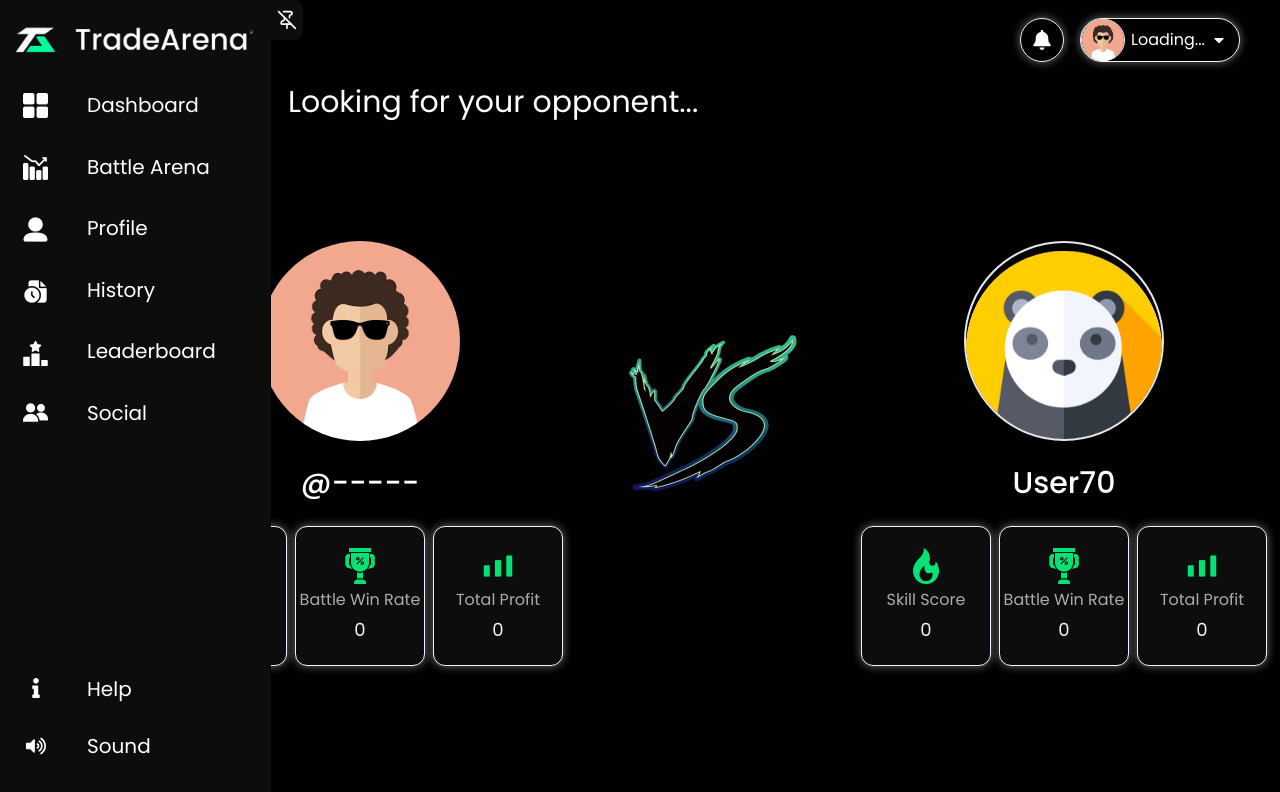
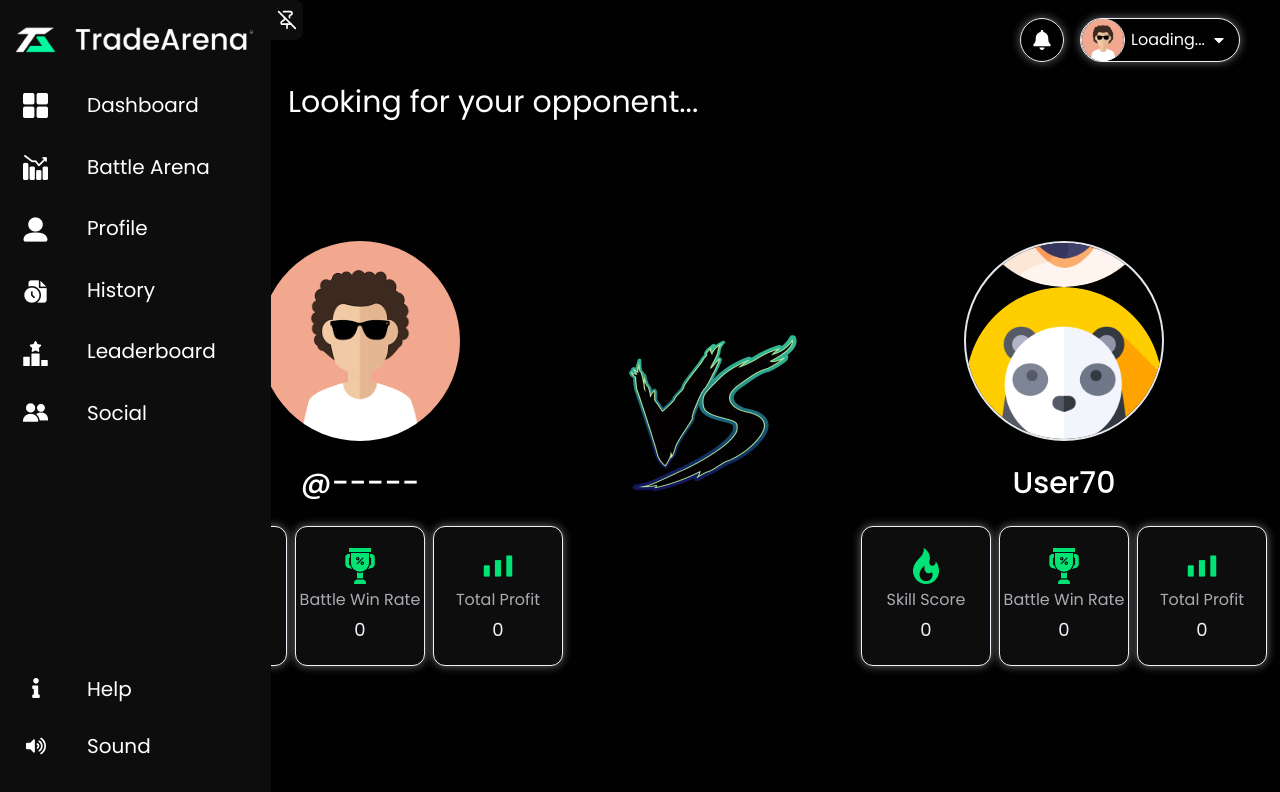
Before and after one commit to umer-k-abdullah/tradingArena_fe, a React (Vite) app: page /matchmaking in a window 1280 px wide. Shown: the top 792 px of the page. Built offline with nearby package versions, Linux system fonts and the light colour scheme; no server answers; a web font is replaced by a local one.

Commit message:
Image Animation fixed, algorithm included to regulate proper speed of the animation

```diff
--- a/src/index.css
+++ b/src/index.css
@@ -247,14 +247,14 @@
 
 @keyframes scroll {
   0% {
-    transform: translateY(100%);
+    transform: translateY(0);
   }
   100% {
     transform: translateY(-100%);
   }
 }
 
-.animate-scroll {
+/* .animate-scroll {
   overflow: hidden;
   position: relative;
   height: 200px;
@@ -266,4 +266,16 @@
   width: 100%;
   height: 100%;
   animation: scroll 1s linear infinite;
+} */
+
+.animate-scroll {
+  display: flex;
+  flex-direction: column;
+  /* height: 200px; 200px * number of images */
+  animation: scroll 2s linear infinite;
 }
+
+.animate-scroll img {
+  width: 200px;
+  height: 200px;
+}
--- a/src/modules/Matchmaking/Components/Oponent.jsx
+++ b/src/modules/Matchmaking/Components/Oponent.jsx
@@ -5,13 +5,32 @@
   const [username, setUsername] = useState("");
   const [avatar, setAvatar] = useState("/assets/images/avatar1.png");
   const [stats, setStats] = useState([
-    { icon: "/assets/icons/win-streak.png", label: "Skill Score", value: 0, inc_dec: "+0%" },
-    { icon: "/assets/icons/win-rate.png", label: "Battle Win Rate", value: 0, inc_dec: "+0%" },
-    { icon: "/assets/icons/stats.png", label: "Total Profit", value: 0, inc_dec: "+0%" },
+    {
+      icon: "/assets/icons/win-streak.png",
+      label: "Skill Score",
+      value: 0,
+      inc_dec: "+0%",
+    },
+    {
+      icon: "/assets/icons/win-rate.png",
+      label: "Battle Win Rate",
+      value: 0,
+      inc_dec: "+0%",
+    },
+    {
+      icon: "/assets/icons/stats.png",
+      label: "Total Profit",
+      value: 0,
+      inc_dec: "+0%",
+    },
   ]);
 
   const usernames = Array.from({ length: 100 }, (_, i) => `User${i + 1}`);
-  const avatars = ["/assets/images/avatar1.png", "/assets/images/avatar2.png", "/assets/images/avatar3.png"]; // Add more avatar paths as needed
+  const avatars = [
+    "/assets/images/avatar1.png",
+    "/assets/images/avatar2.png",
+    "/assets/images/avatar3.png",
+  ]; // Add more avatar paths as needed
 
   useEffect(() => {
     const usernameInterval = setInterval(() => {
@@ -42,7 +61,9 @@
 
   return (
     <div className="font-poppins flex flex-col justify-center items-center gap-5">
-      <div className="w-[200px] max-h-[200px] animate-scroll rounded-full border-2">
+      <div className="w-[200px] max-h-[200px] rounded-full border-2 overflow-hidden">
+        {/* For the animator to work properly, the height of the 'animate scroll' div should be one image's height less than total images */}
+        <div className="animate-scroll h-[1000px]">
           <img
             src="/assets/images/avatar1.png"
             className="w-[200px] h-[200px] rounded-full"
@@ -68,6 +89,12 @@
             className="w-[200px] h-[200px] rounded-full"
             alt="avatar"
           />
+          <img
+            src="/assets/images/avatar6.png"
+            className="w-[200px] h-[200px] rounded-full"
+            alt="avatar"
+          />
+        </div>
       </div>
       <p className="font-medium text-[30px] leading-[45px] ">{username}</p>
       <div className="flex justify-between items-center gap-2">
```
Lines whose indentation alone changed are shown as unchanged.
